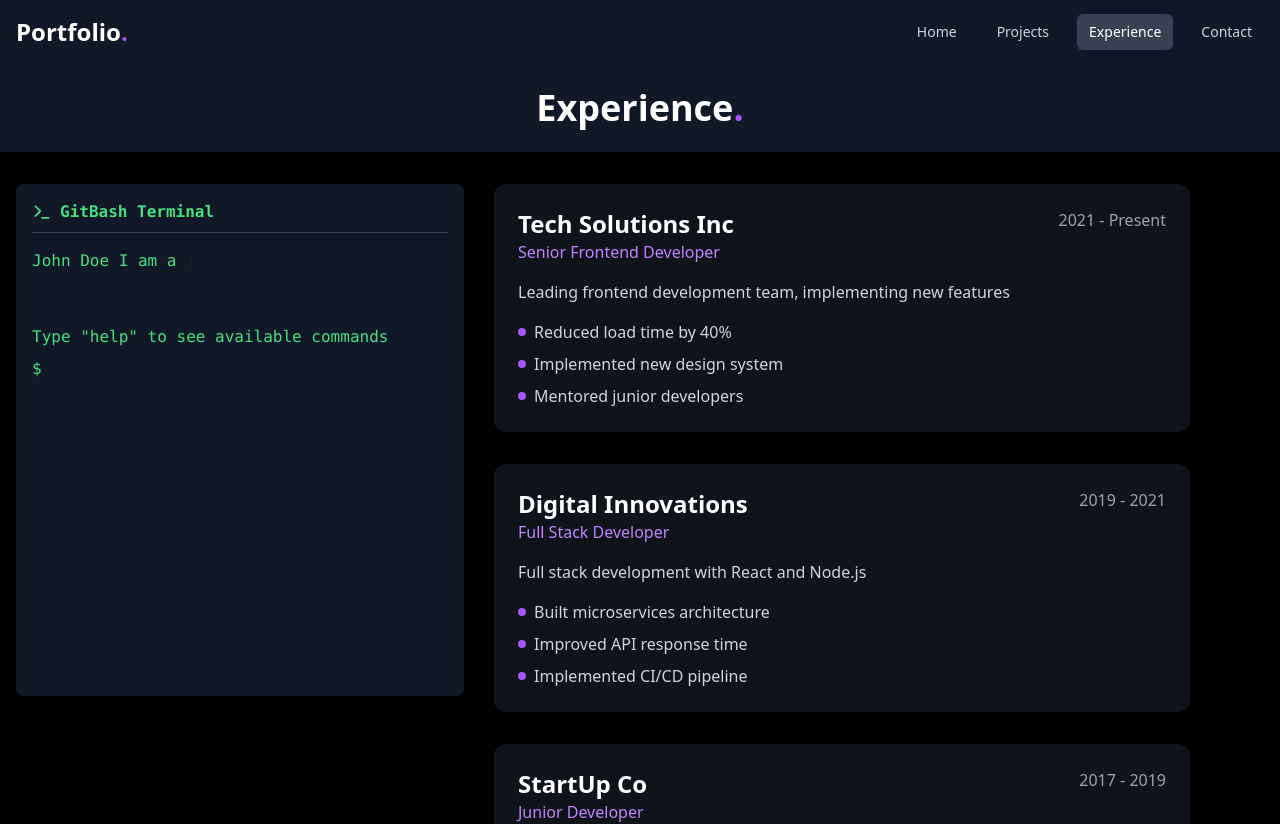
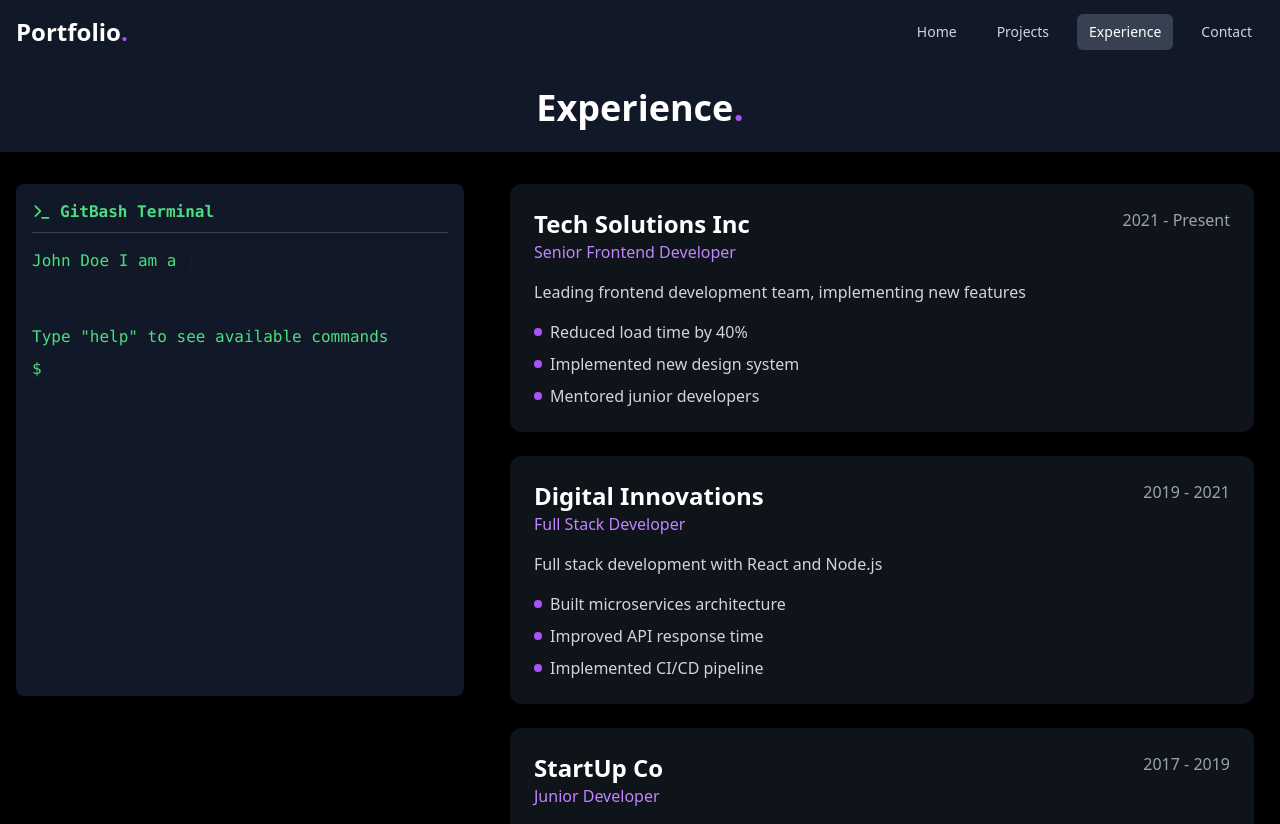
Before and after one commit to KrishnaGupta4135/portfolio, a React (Vite) app: page /experience in a window 1280 px wide. Shown: the top 824 px of the page. Built offline with nearby package versions, Linux system fonts and the light colour scheme.

Commit message:
updated terminal problem

```diff
--- a/src/App.jsx
+++ b/src/App.jsx
@@ -15,7 +15,7 @@ gsap.registerPlugin(ScrollTrigger);
 function App() {
   return (
     <Router>
-      <div className="min-h-screen bg-black text-white">
+      <div className="min-h-screen bg-black text-white overflow-x-hidden">
         <Layout>
           <Routes>
             <Route path="/" element={<Home />} />
--- a/src/components/Layout .jsx
+++ b/src/components/Layout .jsx
@@ -146,7 +146,7 @@ const Layout = ({ children }) => {
             <div className="md:hidden flex items-center gap-4">
               <button
                 onClick={() => setIsTerminalVisible(!isTerminalVisible)}
-                className="p-2 rounded-md text-gray-300 hover:bg-gray-700"
+                className="p-2 rounded-md  hover:bg-gray-700 text-purple-500 hover:text-gray-300"
               >
                 Terminal
               </button>
--- a/src/pages/Experience.jsx
+++ b/src/pages/Experience.jsx
@@ -49,31 +49,23 @@ export const Experience = () => {
   ];
 
   return (
-    <div className="max-w-4xl mx-auto w-full px-4 md:px-6">
-      <div className="space-y-8" ref={timelineRef}>
+    <div className="w-full ml-10 flex-1">
+      <div className="space-y-6 content-center" ref={timelineRef}>
         {experiences.map((exp, index) => (
-          <div
-            key={index}
-            className="bg-gray-800/50 rounded-xl p-4 md:p-6 hover:bg-gray-800/60 transition-colors"
-          >
-            <div className="flex flex-col md:flex-row md:justify-between md:items-start gap-2 md:gap-4 mb-4">
+          <div key={index} className="bg-gray-800/50 rounded-xl p-6 w-full">
+            <div className="flex flex-col sm:flex-row justify-between items-start gap-2 mb-4">
               <div>
-                <h3 className="text-xl md:text-2xl font-bold">{exp.company}</h3>
+                <h3 className="text-xl sm:text-2xl font-bold">{exp.company}</h3>
                 <p className="text-purple-400">{exp.role}</p>
               </div>
-              <span className="text-gray-400 text-sm md:text-base">
-                {exp.period}
-              </span>
+              <span className="text-gray-400">{exp.period}</span>
             </div>
             <p className="text-gray-300 mb-4">{exp.description}</p>
             <ul className="space-y-2">
               {exp.achievements.map((achievement, i) => (
-                <li
-                  key={i}
-                  className="text-gray-300 flex items-center gap-2 text-sm md:text-base"
-                >
-                  <span className="w-2 h-2 bg-purple-500 rounded-full flex-shrink-0" />
-                  {achievement}
+                <li key={i} className="text-gray-300 flex items-start gap-2">
+                  <span className="w-2 h-2 bg-purple-500 rounded-full mt-2 flex-shrink-0" />
+                  <span>{achievement}</span>
                 </li>
               ))}
             </ul>
```
